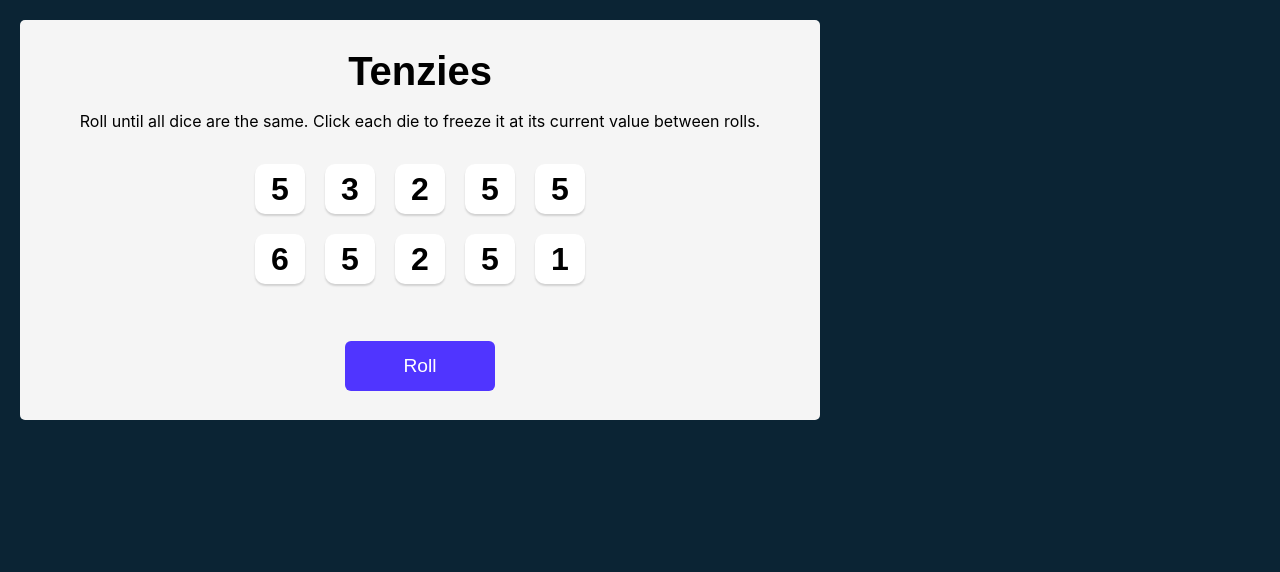
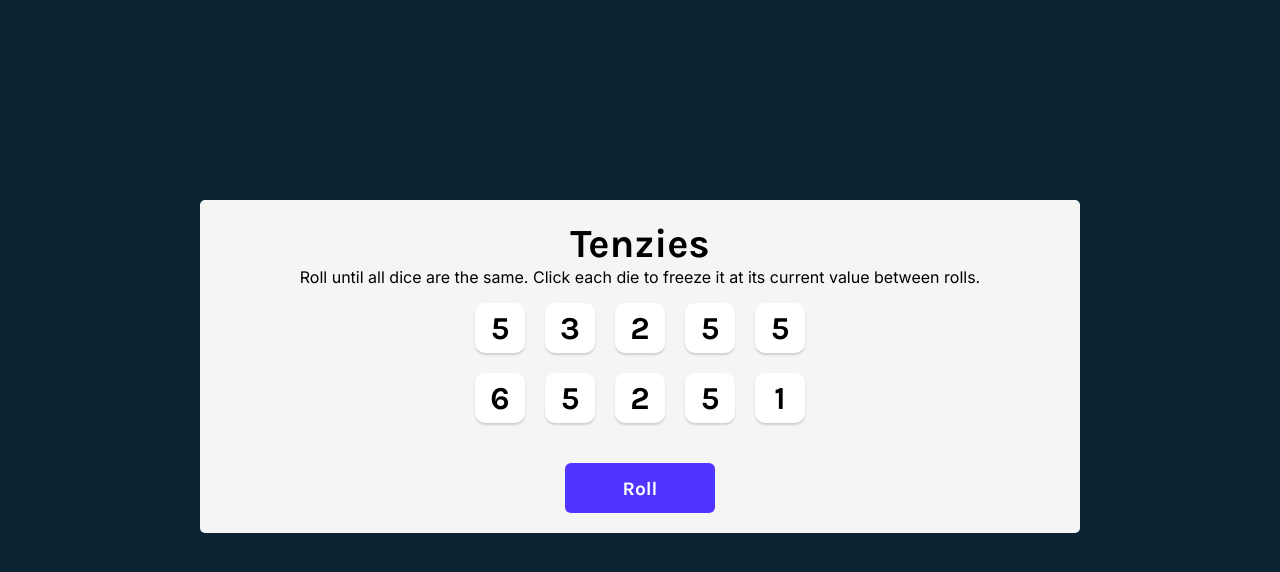
Before and after one commit to maden1738/tenzies, a React (Vite) app: page / in a window 1280 px wide. Shown: the top 572 px of the page. Built offline with nearby package versions, Linux system fonts and the light colour scheme.

Commit message:
basic styling

```diff
--- a/index.html
+++ b/index.html
@@ -7,6 +7,16 @@
                      name="viewport"
                      content="width=device-width, initial-scale=1.0"
               />
+              <link rel="preconnect" href="https://fonts.googleapis.com" />
+              <link
+                     rel="preconnect"
+                     href="https://fonts.gstatic.com"
+                     crossorigin
+              />
+              <link
+                     href="https://fonts.googleapis.com/css2?family=Inter&family=Karla:wght@700&display=swap"
+                     rel="stylesheet"
+              />
               <title>Vite + React</title>
        </head>
        <body>
--- a/src/index.css
+++ b/src/index.css
@@ -7,12 +7,15 @@ body {
        background-color: #0b2434;
        padding: 20px;
        font-family: "Karla", sans-serif;
+       height: 100vh;
+       padding: 200px;
 }
 
 main {
        background-color: #f5f5f5;
-       height: 400px;
-       max-width: 800px;
+
+       /* height: 400px;
+       max-width: 800px; */
        border-radius: 5px;
        padding: 20px;
        display: flex;
```
